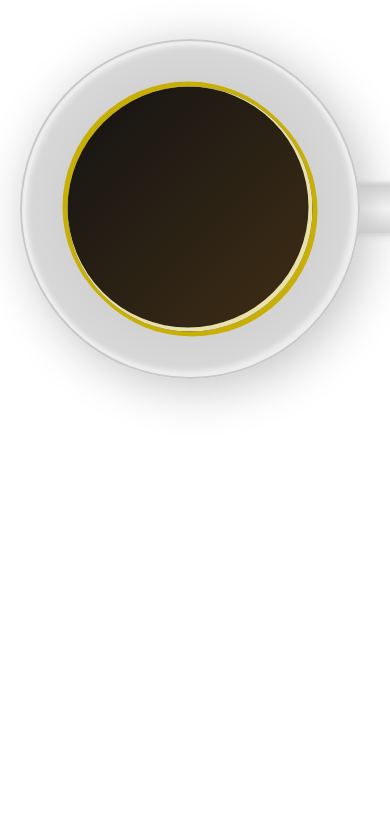
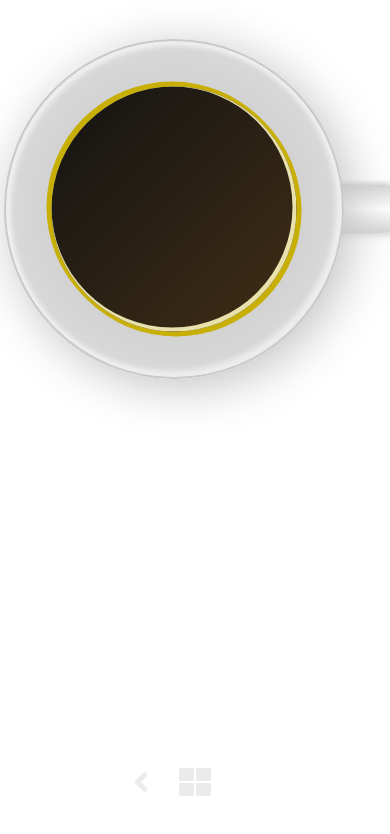
Before and after one commit to davidlower/css3-coffee-cup-css30-day30, a plain HTML site: page index.html in a window 390 px wide. Shown: the top 834 px of the page. Drawn offline with Linux system fonts and the light colour scheme.

Commit message:
added a navigation

```diff
--- a/index.html
+++ b/index.html
@@ -5,6 +5,7 @@
    <meta charset="UTF-8">
    <meta name="viewport" content="width=device-width, initial-scale=1.0">
    <meta http-equiv="X-UA-Compatible" content="ie=edge">
+   <link href="https://use.fontawesome.com/releases/v5.0.6/css/all.css" rel="stylesheet">
    <link rel="stylesheet" href="styles.css">
    <title>CSS Coffee Cup</title>
 </head>
@@ -20,7 +21,11 @@
       </div>
 
    </div>
-
+   <div class="navigation">
+      <a href="https://davidlower.github.io/depth-of-field-blur-css30-day29/"><i class="fas fa-angle-left"></i></a>
+      <a href="http://davidlower.co.uk/html/css3-in-30-days"><i class="fas fa-th-large"></i></a>
+      <a href="£"><i class="fas fa-angle-right"></i></a>
+   </div>
 </body>
 
 </html>
--- a/styles.css
+++ b/styles.css
@@ -75,11 +75,61 @@
    -2px -2px 4px #d4d4d4;
 }
 
+
+/* BOTTOM NAVIGATION */
+
+.navigation {
+   position: absolute;
+   bottom: 5%;
+   left: 50%;
+   transform: translateX(-50%);
+   display: flex;
+   align-items: flex-end;
+   justify-content: center;
+
+   margin: 0 auto;
+
+   font-size: 2rem;
+}
+
+.navigation a {
+   text-decoration: none;
+
+   color: #ebebeb;
+}
+
+.navigation a:nth-child(2) {
+   padding: 0 30px;
+}
+
+.navigation a:nth-child(3) {
+   visibility: hidden;
+}
+
+.navigation a:hover {
+   cursor: pointer;
+
+   color: #bbb9bb;
+}
+
+.navigation a:active {
+   transform: translateY(1px);
+}
+
+/* MEDIA QUERIES */
+
 @media screen and (max-width: 500px) {
    .wrapper {
-      width: 90%;
+      width: 98%;
    }
    .coffee-cup {
       margin: 0;
    }
 }
+
+@media screen and (max-width: 850px) and (orientation: landscape) {
+   .navigation {
+      position: relative;
+      margin: 0 auto 10%;
+   }
+}
```
